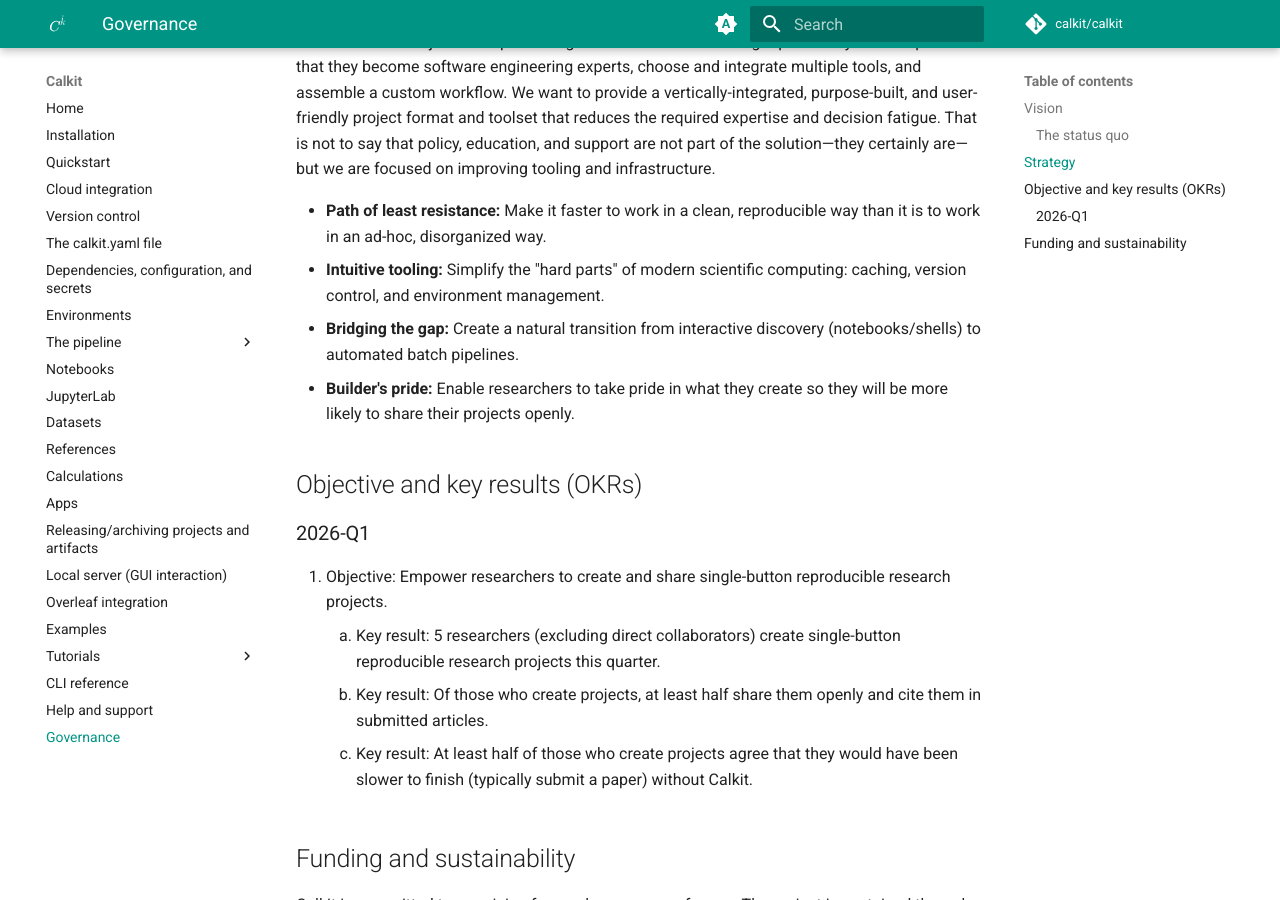
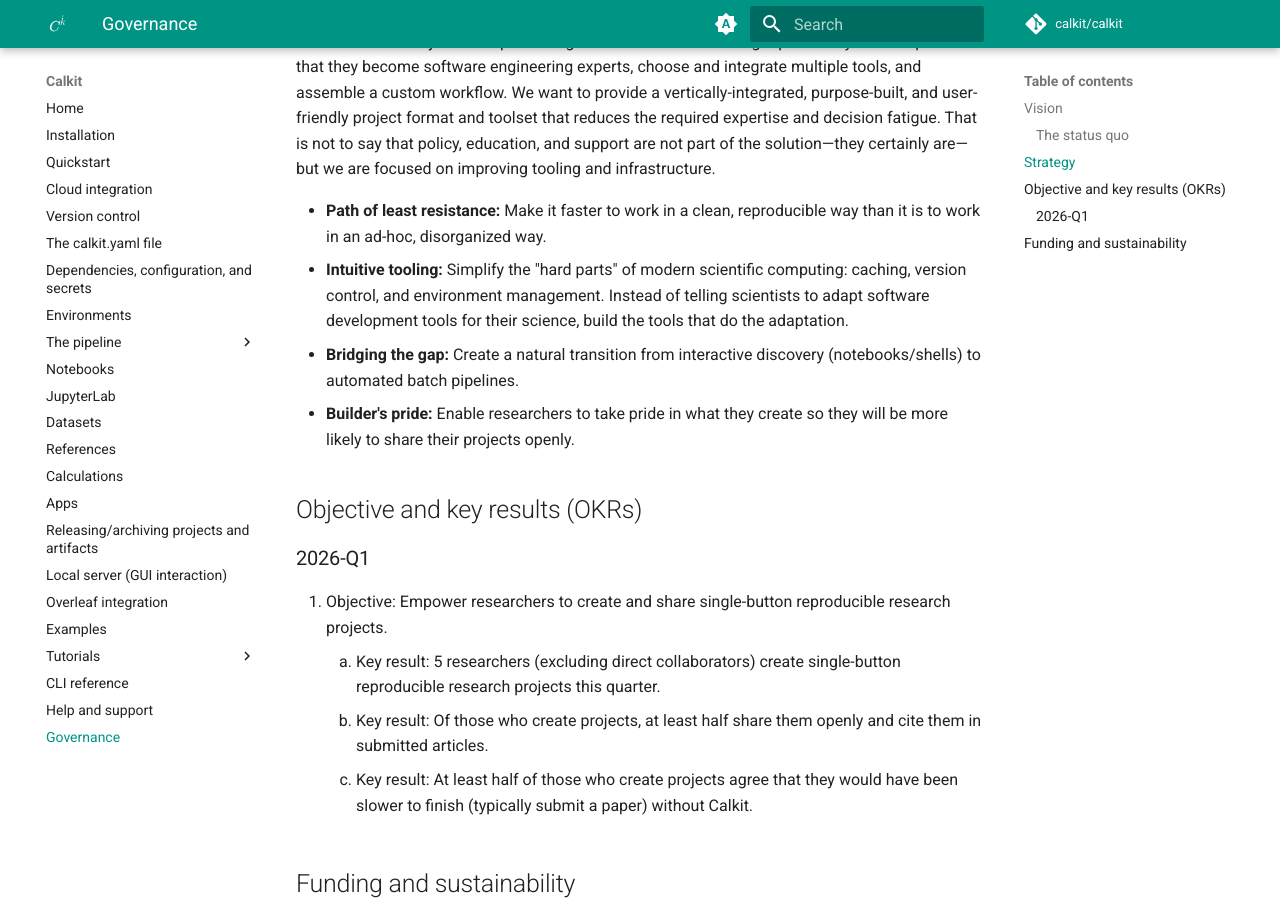
Before and after one commit to calkit/calkit, an MkDocs documentation site: the page built from docs/governance.md, in a window 1280 px wide and 900 px high, scrolled down 2017 px. Built offline with MkDocs 1.6.1 and Material for MkDocs 9.7.7, drawn with Linux system fonts in a browser that asks for light colours; comment, search, counter and statistics services are not loaded.

Commit message:
Update docs

```diff
--- a/docs/governance.md
+++ b/docs/governance.md
@@ -80,6 +80,8 @@
 - **Intuitive tooling:**
   Simplify the "hard parts" of modern scientific computing:
   caching, version control, and environment management.
+  Instead of telling scientists to adapt software development tools for
+  their science, build the tools that do the adaptation.
 - **Bridging the gap:**
   Create a natural transition from interactive discovery (notebooks/shells)
   to automated batch pipelines.
```
